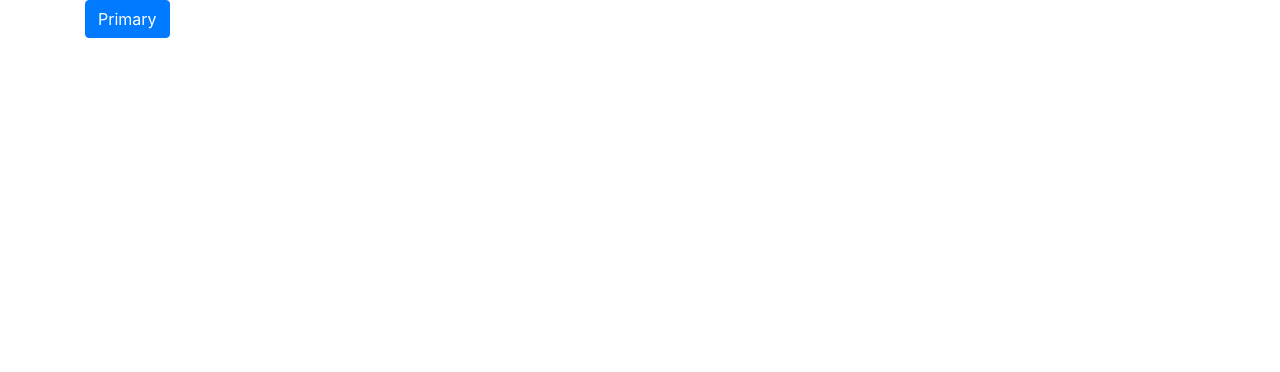
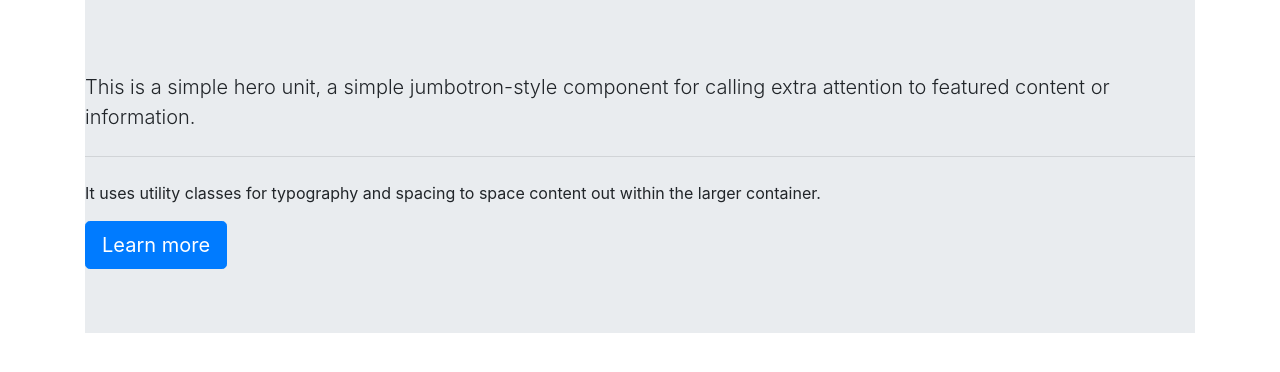
Before and after one commit to dherland/Project-1, a plain HTML site: page index.html in a window 1280 px wide. Drawn offline with nearby package versions, Linux system fonts and the light colour scheme.

Commit message:
Jumbtron

```diff
--- a/index.html
+++ b/index.html
@@ -13,7 +13,15 @@
   <body>
     <div class="container">
 
-      <button type="button" class="btn btn-primary">Primary</button>
+      <div class="jumbotron jumbotron-fluid">
+        <h1 class="display-4"></h1>
+        <p class="lead">This is a simple hero unit, a simple jumbotron-style component for calling extra attention to featured content or information.</p>
+        <hr class="my-4">
+        <p>It uses utility classes for typography and spacing to space content out within the larger container.</p>
+        <a class="btn btn-primary btn-lg" href="#" role="button">Learn more</a>
+      </div>
+
+
 
 
 
```
